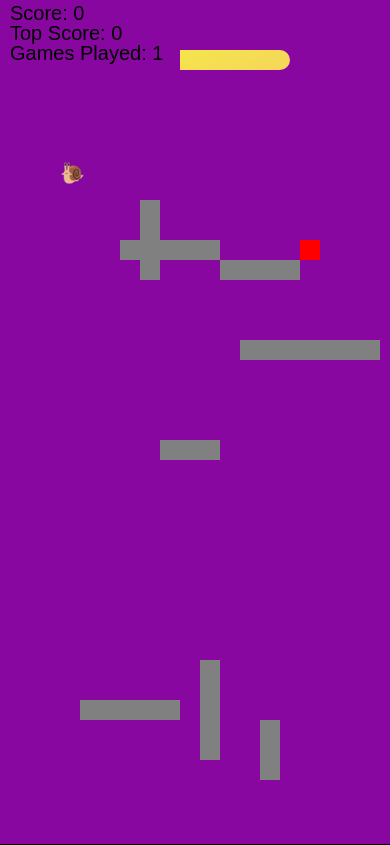
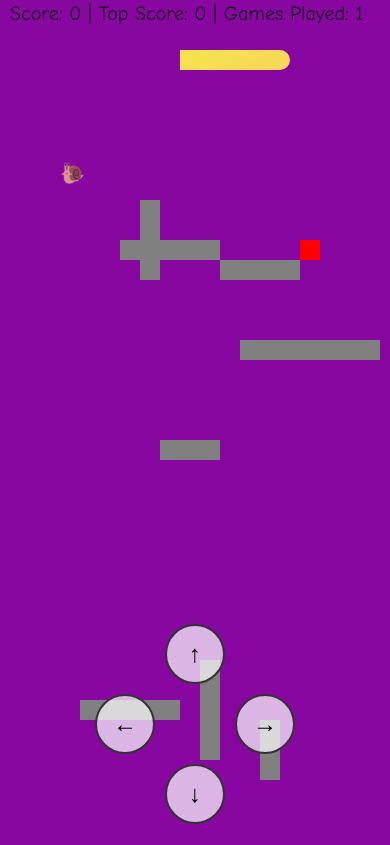
Before and after one commit to spatical/playsnake.us, a plain HTML site: page index.html in a window 390 px wide. Drawn offline with Linux system fonts and the light colour scheme.

Commit message:
Mobile compatible keypad.

```diff
--- a/css/styles.css
+++ b/css/styles.css
@@ -3,11 +3,49 @@ body, html {
     padding: 0;
     width: 100%;
     height: 100%;
+    overflow: hidden;
+}
+
+#gameCanvas {
+    width: 100vw;
+    height: 100vh;
+    display: block;
+    margin: auto;
+}
+
+#mobileKeypad {
+    display: none;
+    position: fixed;
+    bottom: 20px;
+    left: 50%;
+    transform: translateX(-50%);
+    width: 200px;
+    height: 200px;
+    z-index: 1000;
+}
+
+#mobileKeypad button {
+    position: absolute;
+    width: 60px;
+    height: 60px;
+    background-color: rgba(255, 255, 255, 0.7);
+    border: 2px solid #333;
+    border-radius: 50%;
+    font-size: 24px;
     display: flex;
     justify-content: center;
     align-items: center;
+    cursor: pointer;
+    user-select: none;
 }
 
-#gameCanvas {
-    border: 1px solid black;
+#upBtn { top: 0; left: 50%; transform: translateX(-50%); }
+#leftBtn { top: 50%; left: 0; transform: translateY(-50%); }
+#rightBtn { top: 50%; right: 0; transform: translateY(-50%); }
+#downBtn { bottom: 0; left: 50%; transform: translateX(-50%); }
+
+@media (max-width: 768px), (pointer: coarse) {
+    #mobileKeypad {
+        display: block;
+    }
 }
--- a/index.html
+++ b/index.html
@@ -8,9 +8,17 @@
     <meta name="keywords" content="Snake Game, Free Snake Game, Play Snake Game Online, Browser Games, Classic Snake Game">
     <meta name="author" content="Your Name">
     <link rel="stylesheet" href="css/styles.css">
+    <link rel="icon" href="favicon.ico" type="image/x-icon">
+    <link rel="apple-touch-icon" href="logo.png">
 </head>
 <body>
     <canvas id="gameCanvas"></canvas>
+    <div id="mobileKeypad" class="mobile-only">
+        <button id="upBtn">↑</button>
+        <button id="leftBtn">←</button>
+        <button id="rightBtn">→</button>
+        <button id="downBtn">↓</button>
+    </div>
     <script src="js/game.js"></script>
     <script src="js/collision.js"></script>
 </body>
--- a/js/game.js
+++ b/js/game.js
@@ -2,8 +2,13 @@ const canvas = document.getElementById('gameCanvas');
 const ctx = canvas.getContext('2d');
 
 // Set canvas size to fill the screen
-canvas.width = window.innerWidth;
-canvas.height = window.innerHeight;
+function resizeCanvas() {
+    canvas.width = window.innerWidth;
+    canvas.height = window.innerHeight;
+}
+
+resizeCanvas();
+window.addEventListener('resize', resizeCanvas);
 
 // Generate random gradient colors for snake
 const gradientColors = ['#FF5733', '#33FF57', '#3357FF', '#F3FF33', '#FF33F3'];
@@ -131,18 +136,6 @@ function generateRandomPosition(size) {
     };
 }
 
-// Function to calculate contrast between two colors
-function calculateContrast(color1, color2) {
-    const luminance = (color) => {
-        const a = [0.299, 0.587, 0.114];
-        const rgb = color.match(/\w\w/g).map((x) => parseInt(x, 16));
-        return rgb.reduce((sum, value, i) => sum + value * a[i], 0) / 255;
-    };
-    const lum1 = luminance(color1);
-    const lum2 = luminance(color2);
-    return (Math.max(lum1, lum2) + 0.05) / (Math.min(lum1, lum2) + 0.05);
-}
-
 // Generate walls
 let walls = [];
 const numWalls = Math.floor(Math.random() * 6) + 3;
@@ -165,7 +158,6 @@ function gameLoop() {
         if (checkCollisions(snake[0], invaders, snakeSize)) {
             alert('Game Over. You were hit by an invader!');
             resetGame();
-            return;
         }
     }
 }
@@ -229,9 +221,7 @@ function update() {
         gamesPlayed++;
         if (score > topScore) topScore = score;
         alert(`Game Over. Current Score: ${score}, Top Score: ${topScore}, Games Played: ${gamesPlayed}`);
-
         resetGame();
-        return;
     }
 }
 
@@ -277,9 +267,9 @@ function draw() {
     });
 
     ctx.fillStyle = 'black';
-    ctx.fillText(`Score: ${score}`, 10, 20);
-    ctx.fillText(`Top Score: ${topScore}`, 10, 40);
-    ctx.fillText(`Games Played: ${gamesPlayed}`, 10, 60);
+    ctx.font = '20px Comic Sans MS'; // Example of a fun game font
+    ctx.fillStyle = 'rgba(0, 0, 0, 0.8)'; // 80% opaque black color
+    ctx.fillText(`Score: ${score} | Top Score: ${topScore} | Games Played: ${gamesPlayed}`, 10, 20);
 }
 
 // Handle keyboard input
@@ -295,7 +285,6 @@ window.addEventListener('keydown', e => {
         e.preventDefault();
     }
 });
-
 
 function generateRandomWall() {
     const wallSegments = Math.floor(Math.random() * 5) + 3; // Random length between 3 and 7
@@ -315,7 +304,6 @@ function generateRandomWall() {
         }
     }
 }
-
 
 // Function to reset game
 function resetGame() {
@@ -348,4 +336,61 @@ function resetGame() {
     invaders = [];
 }
 
+// Mobile touch controls
+const mobileKeypad = document.getElementById('mobileKeypad');
+const upBtn = document.getElementById('upBtn');
+const leftBtn = document.getElementById('leftBtn');
+const rightBtn = document.getElementById('rightBtn');
+const downBtn = document.getElementById('downBtn');
+
+function handleDirectionChange(newDirection) {
+    switch (newDirection) {
+        case 'right': if (direction !== 'left') direction = 'right'; break;
+        case 'left': if (direction !== 'right') direction = 'left'; break;
+        case 'up': if (direction !== 'down') direction = 'up'; break;
+        case 'down': if (direction !== 'up') direction = 'down'; break;
+    }
+}
+
+upBtn.addEventListener('touchstart', () => handleDirectionChange('up'));
+leftBtn.addEventListener('touchstart', () => handleDirectionChange('left'));
+rightBtn.addEventListener('touchstart', () => handleDirectionChange('right'));
+downBtn.addEventListener('touchstart', () => handleDirectionChange('down'));
+
+// Swipe gestures
+let touchStartX = 0;
+let touchStartY = 0;
+let touchEndX = 0;
+let touchEndY = 0;
+
+canvas.addEventListener('touchstart', (e) => {
+    touchStartX = e.changedTouches[0].screenX;
+    touchStartY = e.changedTouches[0].screenY;
+}, false);
+
+canvas.addEventListener('touchend', (e) => {
+    touchEndX = e.changedTouches[0].screenX;
+    touchEndY = e.changedTouches[0].screenY;
+    handleSwipe();
+}, false);
+
+function handleSwipe() {
+    const diffX = touchEndX - touchStartX;
+    const diffY = touchEndY - touchStartY;
+
+    if (Math.abs(diffX) > Math.abs(diffY)) {
+        // Horizontal swipe
+        handleDirectionChange(diffX > 0 ? 'right' : 'left');
+    } else {
+        // Vertical swipe
+        handleDirectionChange(diffY > 0 ? 'down' : 'up');
+    }
+}
+
+// Prevent default touch behavior to avoid scrolling
+document.body.addEventListener('touchmove', (e) => {
+    e.preventDefault();
+}, { passive: false });
+
+
 let gameLoopInterval = setInterval(gameLoop, 100);
```
Also changed, not shown: favicon.ico (added).
